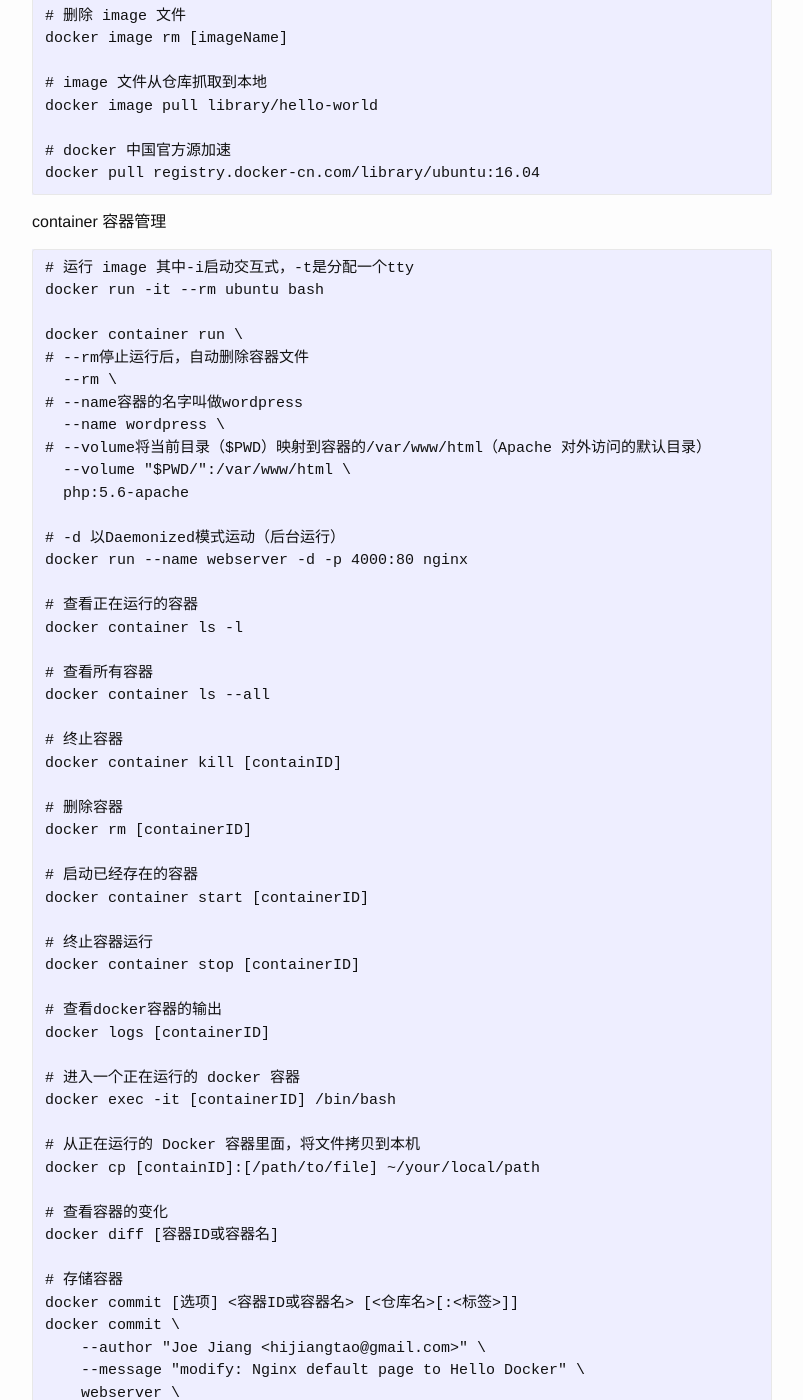
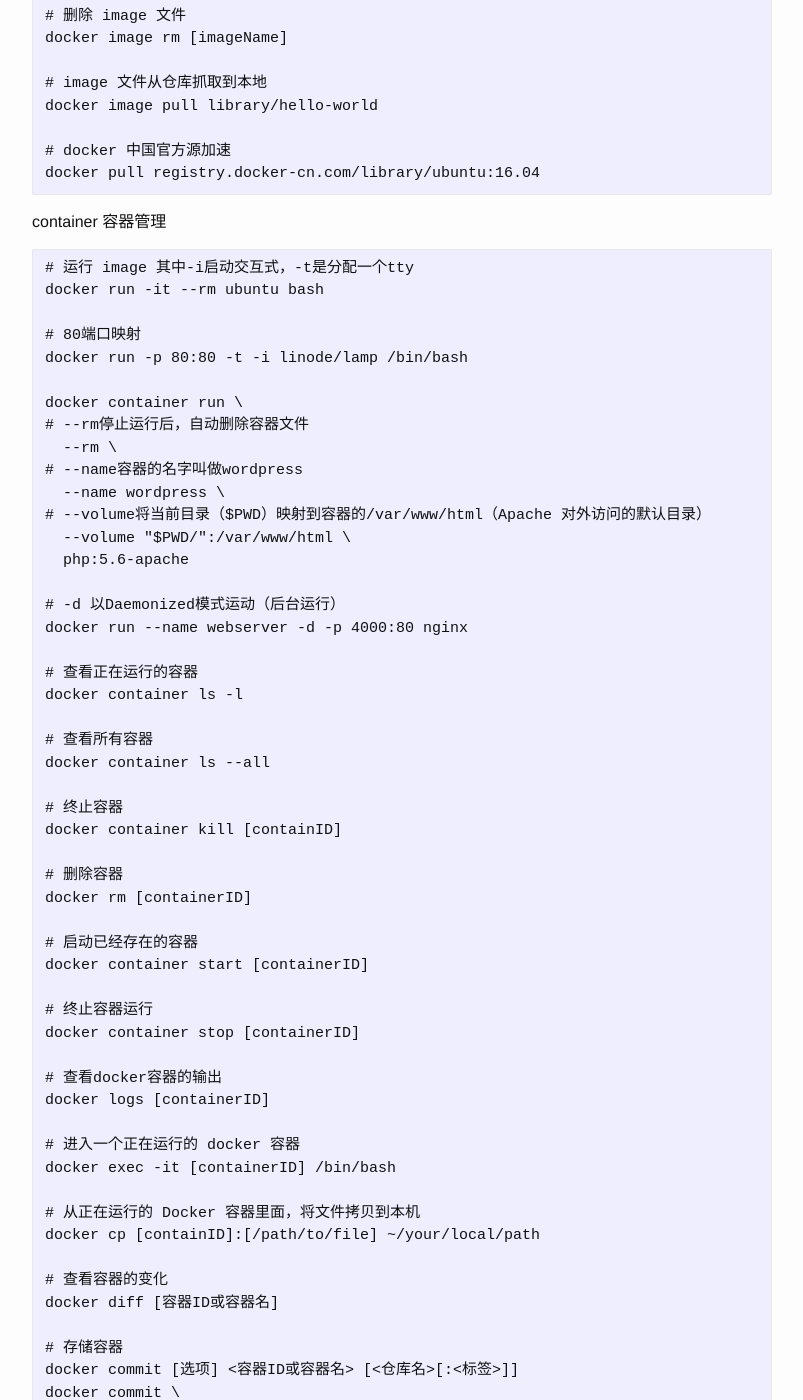
Before and after one commit to josephstalin117/josephstalin117.github.io, a Jekyll site: the page built from _posts/2018-4-30-docker.markdown, in a window 1280 px wide and 1400 px high, scrolled down 967 px. Shown: the whole window, without its empty margins (238-1041 px from the left). Built offline with Jekyll 4.4.1, drawn with Linux system fonts in a browser that asks for light colours; some of the changed text lies outside the part shown.

Commit message:
add port

````diff
--- a/_posts/2018-4-30-docker.markdown
+++ b/_posts/2018-4-30-docker.markdown
@@ -54,6 +54,9 @@ container 容器管理
 ```
 # 运行 image 其中-i启动交互式，-t是分配一个tty
 docker run -it --rm ubuntu bash
+
+# 80端口映射
+docker run -p 80:80 -t -i linode/lamp /bin/bash
 
 docker container run \
 # --rm停止运行后，自动删除容器文件
````
